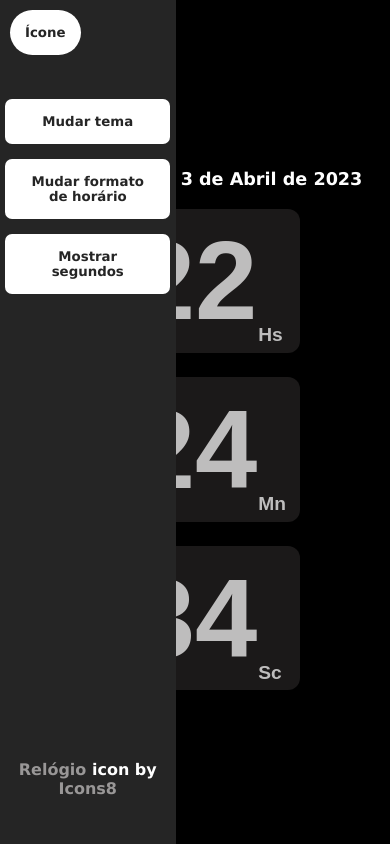
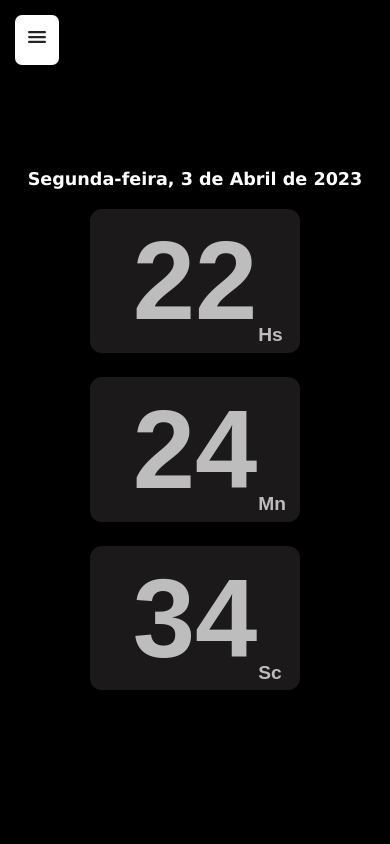
Before and after one commit to renatosantosc/Rel-gio-Digital, a React (Create React App) app: page / in a window 390 px wide. Built offline with nearby package versions, Linux system fonts and the light colour scheme; the HTML template or start-up script is replaced by a standard one.

Commit message:
Incremento das funcionalidades dos botões e a finalização do estilo da nav lateral

```diff
--- a/src/components/Style/Toggle.css
+++ b/src/components/Style/Toggle.css
@@ -9,21 +9,27 @@
     height: 100%;
     width: 45%;
     z-index: 1;
+    animation-name: menu;
+    animation-duration: 1.5s;
 }
 .container-toggle header{
-    margin-top: 10px;
-    margin-left: 10px;
+    margin-top: 15px;
+    width: 95%;
+    text-align: right;
 }
-.container-toggle header button{
-    padding: 15px;
+.container-toggle header button, .container-menu button{
+    padding: 10px;
     font-family: Verdana, Geneva, Tahoma, sans-serif;
     background-color: #fff;
     color: #252525;
     border: 0;
-    border-radius: 25px;
+    border-radius: 7px;
     font-weight: 600;
+    cursor: pointer;
+    transition: all 0.3s;
 }
 .container-toggle main{
+    margin-top: 7%;
     height: 100%;
     width: 100%;
     display: flex;
@@ -65,3 +71,53 @@
     color: #fff;
     transition: all 0.3s;
 }
+.container-menu{
+    position: absolute;
+    top: 0;
+    left: 0;
+    background-color: transparent;
+    width: 20%;
+    animation-name: Open;
+    animation-duration: 1.5s;
+}
+.container-menu button{
+    margin-top: 15px;
+    margin-left: 15px;
+}
+.container-menu button i, .container-toggle header button i{
+    font-size: 1.5rem;
+}
+.container-toggle header button:hover, .container-menu button:hover{
+    background-color: #999797;
+    transition: all 0.3s;
+}
+
+@keyframes menu{
+    0%{
+        left: -45%;
+    }
+    100%{
+        left: 0%;
+    }
+}
+@keyframes Open{
+    0%{
+        left: 30%;
+    }
+    100%{
+        left: 0%;
+    }
+}
+@media(max-width: 750px) and (max-height: 480px){
+    .container-toggle header{
+        margin-top: 10px;
+    }
+    .container-toggle header button{
+        padding: 6px;
+    }
+}
+@media(max-width: 420px){
+    .container-toggle{
+        width: 60%;
+    }
+}
--- a/src/components/Toggle.jsx
+++ b/src/components/Toggle.jsx
@@ -1,25 +1,53 @@
-import './Style/Toggle.css'
+import { useState } from 'react'
+import { IoMenu, IoClose } from 'react-icons/io5'
+import './Style/Toggle.css';
 
-export default function Toggle(){
+export default function Toggle(props){
+
+    const [toggle, setToggle] = useState(false)
+
+    const theme = () =>{ // função para a troca de background
+        if(props.themes === 'container-dark'){
+          props.setThemes('container-light')
+        }
+        else if(props.themes === 'container-light'){
+          props.setThemes('container-dark')
+        }
+      }
+
     return(
         <>
+            {toggle ?
                 <div className='container-toggle'>
-
                     <header>
-                    <button>Ícone</button>
+                        <button
+                            onClick={()=> setToggle(!toggle)}
+                        > <i> <IoClose /> </i> </button>
                     </header>
 
                     <main>
-                    <button>Mudar tema</button>
-                    <button>Mudar formato de horário</button>
-                    <button>Mostrar segundos</button>
+                        <button onClick={theme} >Mudar tema</button>
+
+                        <button
+                            onClick={()=> props.AMPM24 === false ? props.setAMPM24(true) : props.setAMPM24(false)}
+                        >Mudar formato de horário</button>
+
+                        <button
+                            onClick={()=> props.seconds === false ? props.setSeconds(true) : props.setSeconds(false)}
+                        >Mostrar segundos</button>
                     </main>
 
                     <div className='favicon-toggle'>
                         <a target="blank" href="https://icons8.com/icon/82767/rel%C3%B3gio">Relógio</a> icon by <a target="blank" href="https://icons8.com">Icons8</a>
                     </div>
-
                 </div>
+                :
+                <div className='container-menu'>
+                    <button
+                        onClick={()=> setToggle(!toggle)}
+                    > <i> <IoMenu /> </i> </button>
+                </div>
+            }
         </>
     )
 }
```
Lines whose indentation alone changed are shown as unchanged.
